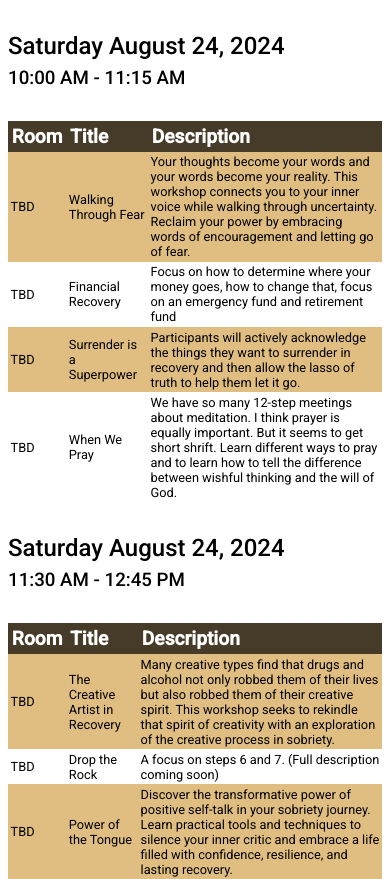
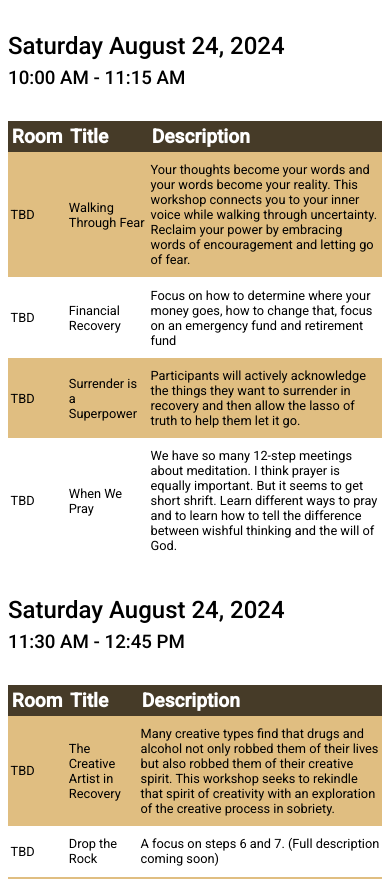
Before and after one commit to chicagoroundup/cosmicbowlinggraph, a SvelteKit app: page /talks in a window 390 px wide. Shown: the top 879 px of the page. Built offline with nearby package versions, Linux system fonts and the light colour scheme.

Commit message:
Update padding

```diff
--- a/src/routes/talks/+page.svelte
+++ b/src/routes/talks/+page.svelte
@@ -284,7 +284,7 @@
 		}
 		table tbody td {
 			font-size: 0.8em;
-			padding: 0.2em;
+			padding: 0.8em 0.2em;
 		}
 		table th {
 			padding: 0.2em;
```
